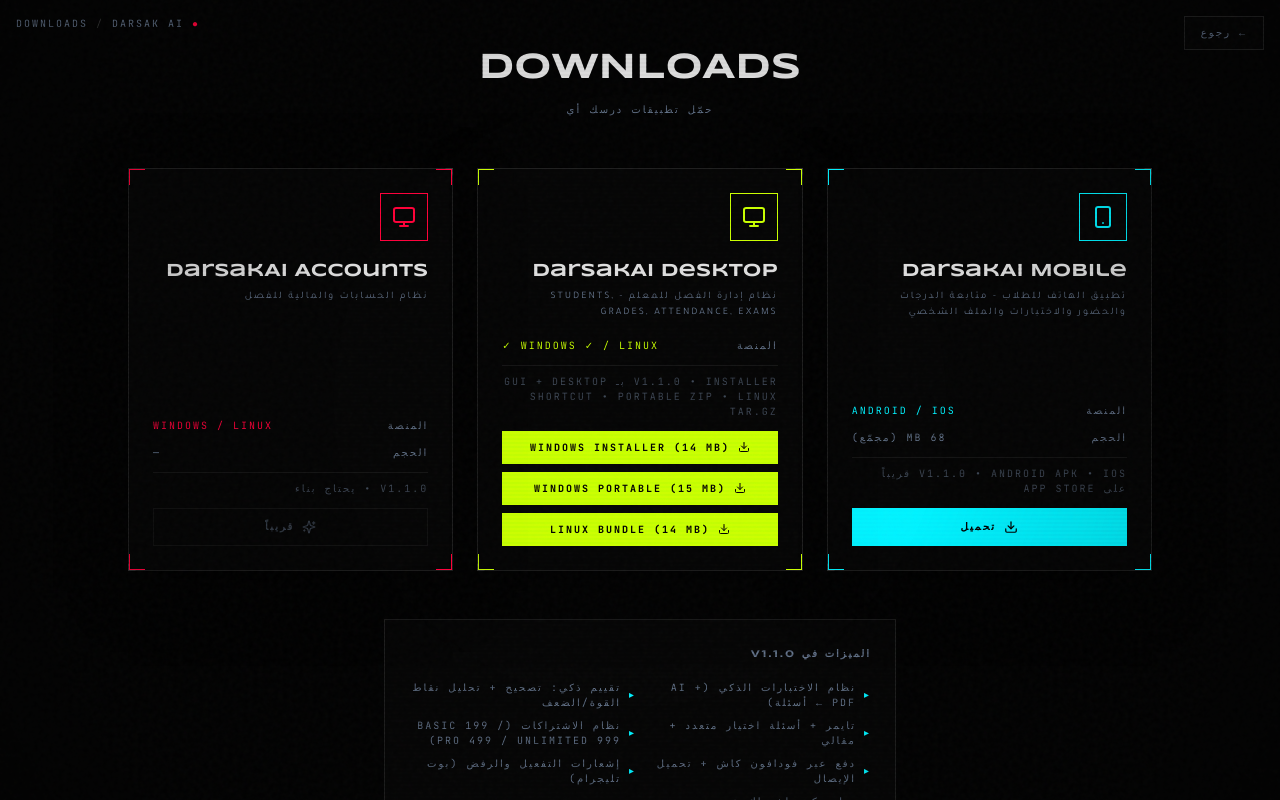
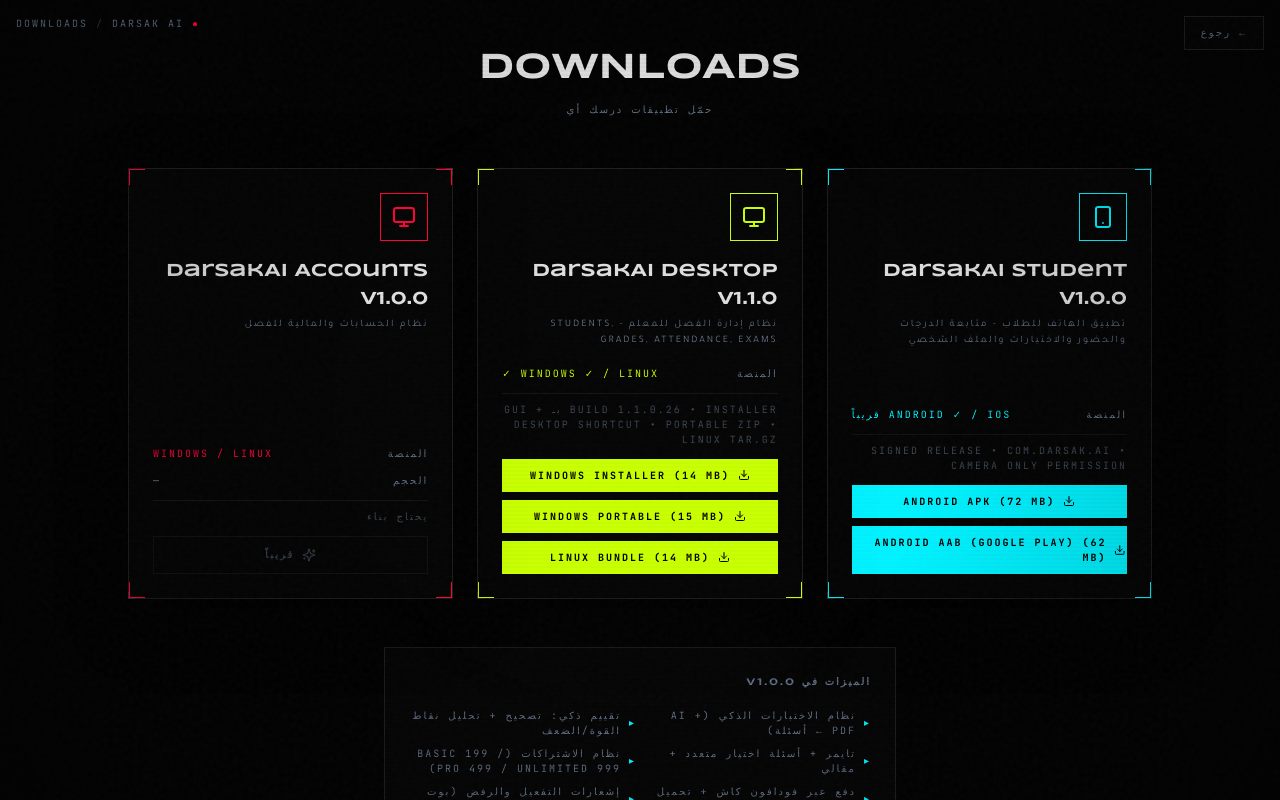
Before and after one commit to rootkali-cmd/Darsak-ai, a Next.js app in the folder web-portal/: page /download in a window 1280 px wide. Shown: the top 800 px of the page. Built offline with nearby package versions, Linux system fonts and the light colour scheme.

Commit message:
Update download page: version numbers in titles, fix APK link to Student APK + AAB

```diff
--- a/web-portal/src/app/download/page.tsx
+++ b/web-portal/src/app/download/page.tsx
@@ -5,22 +5,35 @@
 import { useRouter } from 'next/navigation'
 import { Smartphone, Monitor, ArrowLeft, Download, Sparkles } from 'lucide-react'
 
-const apps = [
+const apps: {
+  id: string;
+  title: string;
+  description: string;
+  descriptionEn: string;
+  icon: any;
+  color: string;
+  files?: { name: string; label: string; size: string }[];
+  size?: string;
+  platform: string;
+  note: string;
+}[] = [
   {
     id: 'mobile',
-    title: 'DarsakAI Mobile',
+    title: 'DarsakAI Student v1.0.0',
     description: 'تطبيق الهاتف للطلاب - متابعة الدرجات والحضور والاختبارات والملف الشخصي',
     descriptionEn: 'Student mobile app — grades, attendance, exams & profile',
     icon: Smartphone,
     color: '#00f3ff',
-    fileName: 'DarsakAI.apk',
-    size: '68 MB (مجمّع)',
-    platform: 'Android / iOS',
-    note: 'v1.1.0 • Android APK • iOS قريباً على App Store',
+    files: [
+      { name: 'DarsakAI-Student.apk', label: 'Android APK', size: '72 MB' },
+      { name: 'DarsakAI-Student.aab', label: 'Android AAB (Google Play)', size: '62 MB' },
+    ],
+    platform: 'Android ✓ / iOS قريباً',
+    note: 'Signed release • com.darsak.ai • Camera only permission',
   },
   {
     id: 'desktop',
-    title: 'DarsakAI Desktop',
+    title: 'DarsakAI Desktop v1.1.0',
     description: 'نظام إدارة الفصل للمعلم - students, grades, attendance, exams',
     descriptionEn: 'Teacher desktop app — full classroom & exam management',
     icon: Monitor,
@@ -31,19 +44,18 @@
       { name: 'DarsakAI-Linux.tar.gz', label: 'Linux Bundle', size: '14 MB' },
     ],
     platform: 'Windows ✓ / Linux ✓',
-    note: 'v1.1.0 • Installer بـ GUI + Desktop Shortcut • Portable ZIP • Linux tar.gz',
+    note: 'Build 1.1.0.26 • Installer بـ GUI + Desktop Shortcut • Portable ZIP • Linux tar.gz',
   },
   {
     id: 'accounts',
-    title: 'DarsakAI Accounts',
+    title: 'DarsakAI Accounts v1.0.0',
     description: 'نظام الحسابات والمالية للفصل',
     descriptionEn: 'Finance & accounts management',
     icon: Monitor,
     color: '#ff003c',
-    fileName: null,
     size: '—',
     platform: 'Windows / Linux',
-    note: 'v1.1.0 • يحتاج بناء',
+    note: 'يحتاج بناء',
   },
 ]
 
@@ -160,29 +172,9 @@
                   )}
 
                   {/* Download button(s) */}
-                  {app.fileName ? (
-                    <a
-                      href={`/${app.fileName}`}
-                      download
-                      className="w-full flex items-center justify-center gap-2 py-2.5 text-xs font-bold hud-text uppercase tracking-wider transition-all"
-                      style={{
-                        background: app.color,
-                        color: '#000',
-                        border: `1px solid ${app.color}`,
-                      }}
-                      onMouseEnter={(e) => {
-                        e.currentTarget.style.opacity = '0.8'
-                      }}
-                      onMouseLeave={(e) => {
-                        e.currentTarget.style.opacity = '1'
-                      }}
-                    >
-                      <Download className="w-3.5 h-3.5" />
-                      {isAr ? 'تحميل' : 'DOWNLOAD'}
-                    </a>
-                  ) : app.files ? (
+                  {'files' in app && app.files ? (
                     <div className="space-y-2">
-                      {app.files.map((f) => (
+                      {app.files.map((f: any) => (
                         <a
                           key={f.name}
                           href={`/${f.name}`}
@@ -239,7 +231,7 @@
             }}
           >
             <h3 className="text-sm font-bold mb-4 hud-text" style={{ fontFamily: 'var(--font-display)' }}>
-              {isAr ? 'الميزات في v1.1.0' : 'v1.1.0 FEATURES'}
+              {isAr ? 'الميزات في v1.0.0' : 'v1.0.0 FEATURES'}
             </h3>
             <div className="grid grid-cols-1 sm:grid-cols-2 gap-2">
               {features.map((f, i) => (
```
Also changed, not shown: 1 other file (tests, documents, lock files or other folders).
